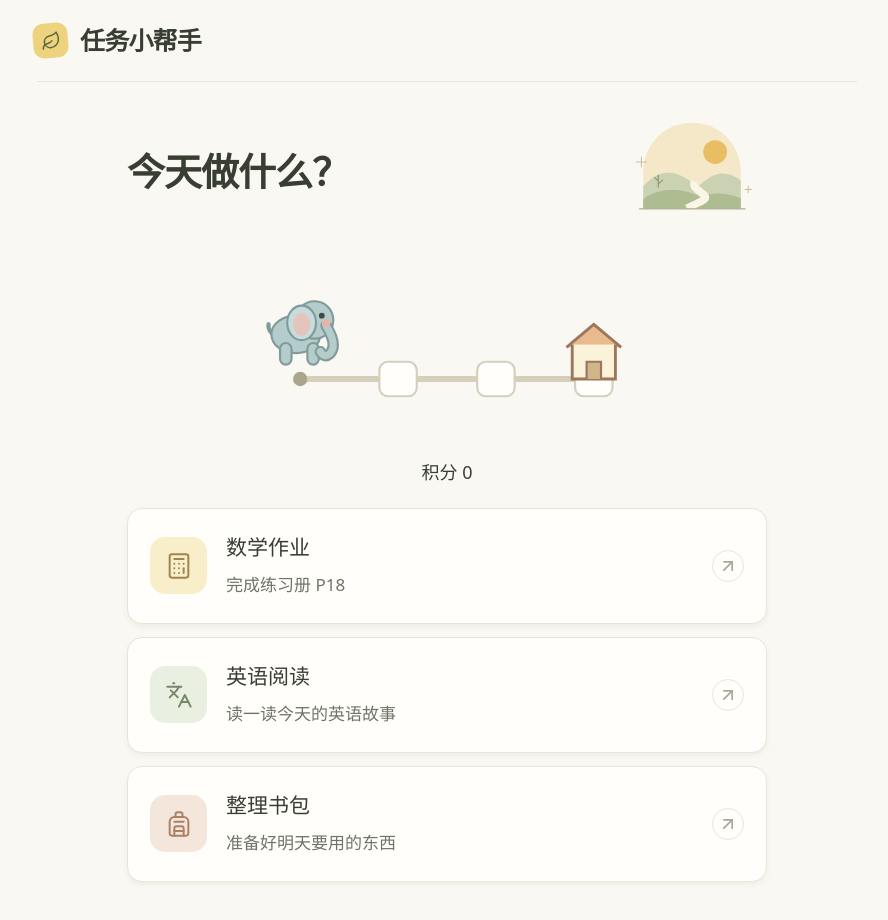
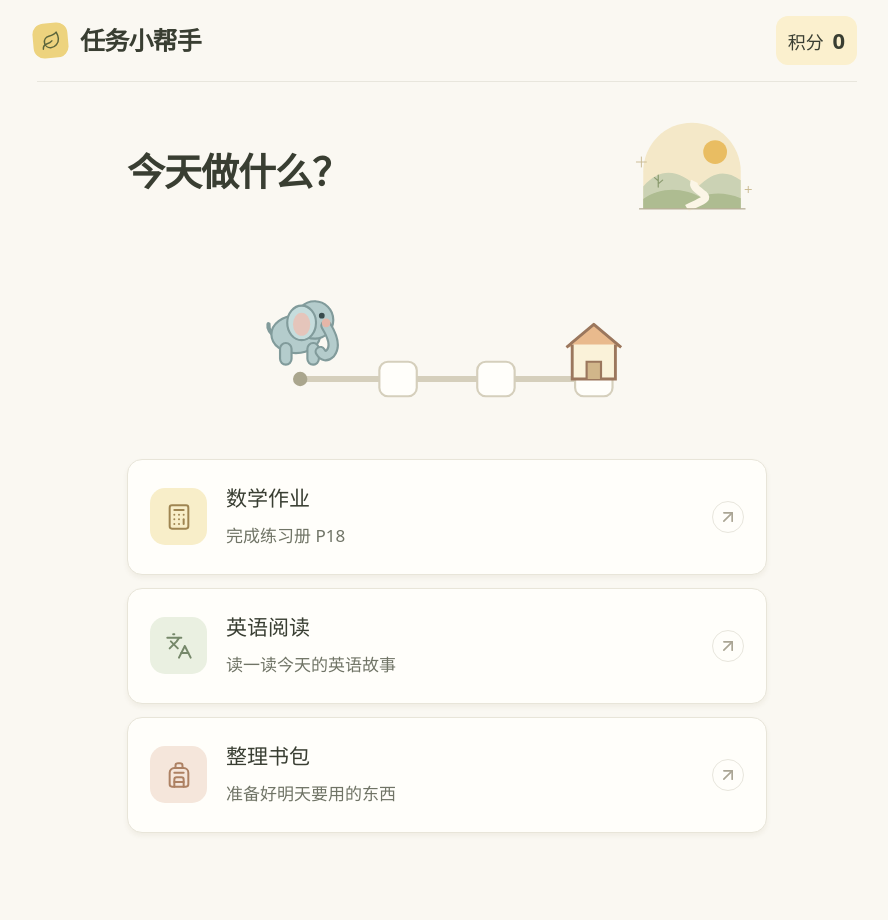
Before and after one commit to ico0018/AdhdTaskHelper, a Next.js app: page / in a window 1280 px wide. Shown: the whole page, without its empty margins (193-1081 px from the left). After the commit the page ends 873 px from the top, so only its background shows below. Built offline with nearby package versions, Linux system fonts and the light colour scheme.

Commit message:
fix: show student total points in the top-right header

```diff
--- a/src/app/globals.css
+++ b/src/app/globals.css
@@ -2219,3 +2219,17 @@ input::placeholder {
   font-size: 18px;
   margin: 8px 0 22px;
 }
+.header-points {
+  flex-shrink: 0;
+  margin-left: 12px;
+  padding: 8px 12px;
+  border-radius: 12px;
+  background: var(--yellow-light);
+  font-size: 18px;
+  white-space: nowrap;
+  font-variant-numeric: tabular-nums;
+}
+.header-points strong {
+  margin-left: 4px;
+  font-size: 22px;
+}
--- a/src/components/daily-summary.tsx
+++ b/src/components/daily-summary.tsx
@@ -4,7 +4,7 @@ import { Check } from "lucide-react";
 import type { Database } from "@/lib/models";
 import { dailyReflection, sessionForTask, tasksForDate } from "@/lib/flow";
 import TaskJourney from "./task-journey";
-import { pointsForDate, totalPoints } from "@/lib/points-templates";
+import { pointsForDate } from "@/lib/points-templates";
 import { BackButton, TaskIcon, formatMinutes } from "./ui";
 
 export default function DailySummary({
@@ -36,7 +36,7 @@ export default function DailySummary({
         <TaskJourney db={db} date={date} />
         <h1>{allDone ? "今天完成啦" : "今日任务"}</h1>
         <p className="child-points">
-          今天积分 {pointsForDate(db, date).total} · 总积分 {totalPoints(db)}
+          今天积分 {pointsForDate(db, date).total}
           {pointsForDate(db, date).pending > 0 ? " · 等家长确认" : ""}
         </p>
         <div className="daily-stats">
--- a/src/components/nora-app.tsx
+++ b/src/components/nora-app.tsx
@@ -21,7 +21,7 @@ import Parent, { exportRecords } from "./parent";
 import DailySummary from "./daily-summary";
 import Preparation from "./preparation";
 import { Focus, SelfCheck, Result, Loading } from "./session-flow";
-import { saveTemplate } from "@/lib/points-templates";
+import { saveTemplate, totalPoints } from "@/lib/points-templates";
 import { Modal } from "./ui";
 
 export default function NoraApp({
@@ -184,6 +184,14 @@ export default function NoraApp({
             </span>
             任务小帮手
           </Link>
+          {!parentMode && ready && db && (
+            <p
+              className="header-points"
+              aria-label={`总积分 ${totalPoints(db)}`}
+            >
+              积分 <strong>{totalPoints(db)}</strong>
+            </p>
+          )}
         </header>
       )}
       <main className={inFocus ? "focus-main" : "main-container"}>
--- a/src/components/today.tsx
+++ b/src/components/today.tsx
@@ -5,7 +5,6 @@ import { ArrowUpRight, Check, ChevronDown } from "lucide-react";
 import type { Database, Task } from "@/lib/models";
 import { sessionForTask, tasksForDate } from "@/lib/flow";
 import TaskJourney from "./task-journey";
-import { totalPoints } from "@/lib/points-templates";
 import { QuietLandscape, TaskIcon } from "./ui";
 
 export default function Today({
@@ -33,7 +32,6 @@ export default function Today({
         <QuietLandscape />
       </section>
       <TaskJourney db={db} date={date} />
-      <p className="child-points">积分 {totalPoints(db)}</p>
       <section className="task-section" aria-label="今天的任务">
         {!tasks.length ? (
           <div className="empty-state">
```
